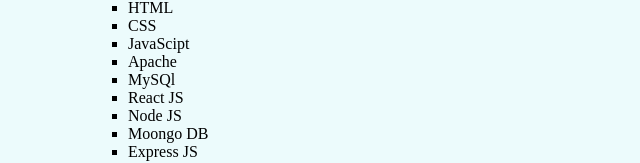
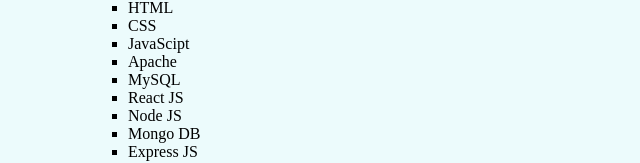
Before and after one commit to ji5225/cv, a plain HTML site: page index.html in a window 1280 px wide. Shown: the part 650-813 px from the top of the page, 0-640 px from the left. Drawn offline with Linux system fonts and the light colour scheme.

Commit message:
Update index.html

```diff
--- a/index.html
+++ b/index.html
@@ -61,10 +61,10 @@
                 <li>CSS</li>
                 <li>JavaScipt</li>
                 <li>Apache</li>
-                <li>MySQl</li>
+                <li>MySQL</li>
                 <li>React JS</li>
                 <li>Node JS</li>
-                <li>Moongo DB</li>
+                <li>Mongo DB</li>
                 <li>Express JS</li>
             </ul>
 
```
